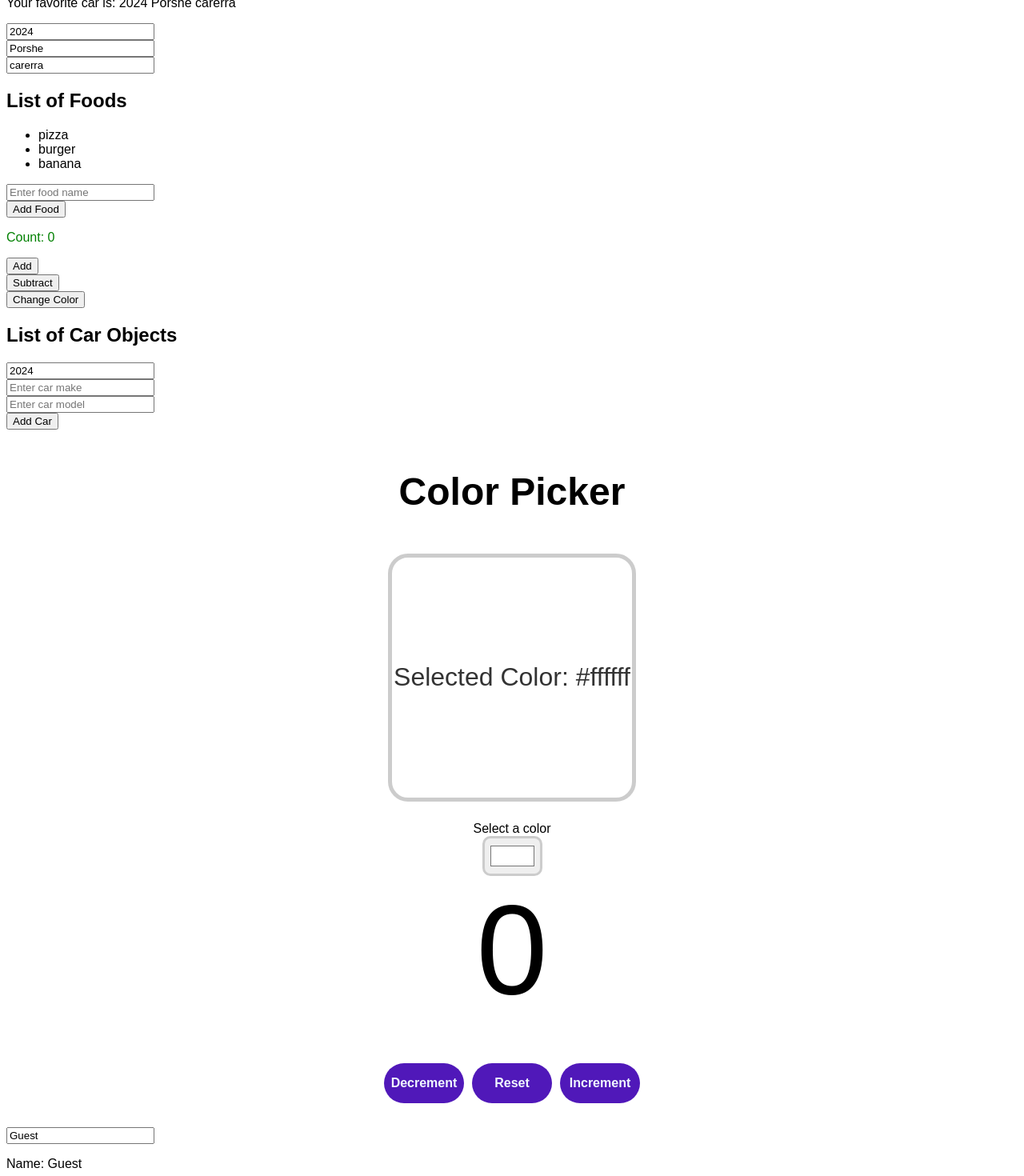
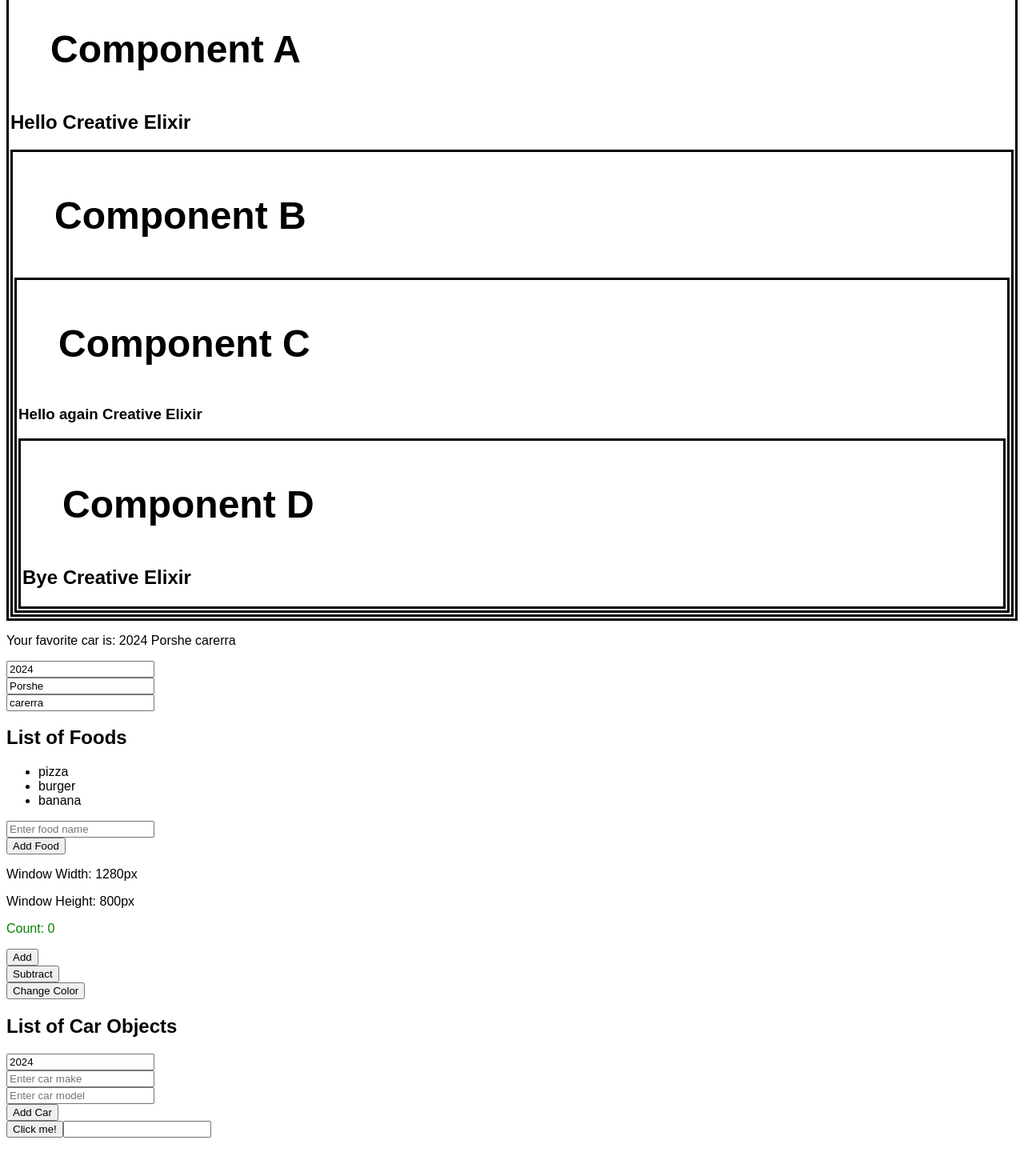
Before and after one commit to MosehMaguah/learning_react, a React (Vite) app in the folder my-react-app/: page / in a window 1280 px wide. Shown: the part 200-1670 px from the top of the page at 80% size. Built offline with nearby package versions, Linux system fonts and the light colour scheme.

Commit message:
learning useRef and useContext

```diff
--- a/my-react-app/src/App.jsx
+++ b/my-react-app/src/App.jsx
@@ -15,6 +15,9 @@ import Component from "./Component.jsx";
 import ArrayUpdate from "./ArrayUpdate.jsx";
 import ObjectUpdater from "./ObjectUpdater.jsx";
 import LearnUseEffect from "./LearnUseEffect.jsx";
+import UseEffectHook from "./UseEffectHook.jsx";
+import ComponentA from "./ComponentA.jsx";
+import UseRefHook from "./UseRefHook.jsx"
 
 function App() {
   const fruits = [
@@ -37,11 +40,14 @@ function App() {
     <>
       <Header />
       <UserGreeting isLoggedIn={true} />
+      <ComponentA/>
       <Component/>
       <ArrayUpdate/>
+      <UseEffectHook/>
       <LearnUseEffect/>
 
       <ObjectUpdater />
+      <UseRefHook />
 
       <ColorPicker/>
 
--- /dev/null
+++ b/my-react-app/src/ComponentA.jsx
@@ -0,0 +1,20 @@
+import ComponentB from "./ComponentB.jsx";
+import React, { useState, createContext } from "react";
+
+export const UserContext = createContext();
+
+function ComponentA() {
+  const [user, setUser] = useState("Creative Elixir");
+
+  return (
+    <div className="box">
+      <h1>Component A</h1>
+      <h2>{`Hello ${user}`}</h2>
+      <UserContext.Provider value={user}>
+        <ComponentB user={user} />
+      </UserContext.Provider>
+    </div>
+  );
+}
+
+export default ComponentA;
--- /dev/null
+++ b/my-react-app/src/ComponentB.jsx
@@ -0,0 +1,12 @@
+import ComponentC from "./ComponentC.jsx";
+
+function ComponentB() {
+  return (
+    <div className="box">
+      <h1>Component B</h1>
+      <ComponentC />
+    </div>
+  );
+}
+
+export default ComponentB;
--- /dev/null
+++ b/my-react-app/src/ComponentC.jsx
@@ -0,0 +1,19 @@
+import ComponentD from './ComponentD.jsx'
+import React, {useContext} from "react"
+import {UserContext} from './ComponentA.jsx';
+
+function ComponentC(){
+
+    const user = useContext(UserContext);
+
+    return (
+        <div className="box">
+            <h1>Component C</h1>
+            <h3>{`Hello again ${user}`}</h3>
+            <ComponentD />
+
+        </div>
+    )
+}
+
+export default ComponentC
--- /dev/null
+++ b/my-react-app/src/ComponentD.jsx
@@ -0,0 +1,17 @@
+import React, {useContext} from "react"
+import {UserContext} from './ComponentA.jsx';
+
+function ComponentD(){
+
+    const user = useContext(UserContext);
+
+    return (
+        <div className="box">
+            <h1>Component D</h1>
+            <h2>{`Bye ${user}`}</h2>
+
+        </div>
+    )
+}
+
+export default ComponentD
--- a/my-react-app/src/LearnUseEffect.jsx
+++ b/my-react-app/src/LearnUseEffect.jsx
@@ -6,6 +6,8 @@ function LearnUseEffect() {
 
   useEffect(() => {
     document.title = `Count: ${count} ${color}`;
+
+
   }), [count, color];
 
   function addCount() {
--- /dev/null
+++ b/my-react-app/src/UseEffectHook.jsx
@@ -0,0 +1,34 @@
+import React, { useState, useEffect } from "react";
+
+function UseEffectHook() {
+  const [width, setWidth] = useState(window.innerWidth);
+  const [height, setHeight] = useState(window.innerHeight);
+
+  useEffect(() => {
+    window.addEventListener("resize", handleResize);
+    console.log("EVENT LISTENER ADDED");
+
+    return () => {
+      window.removeEventListener("resize", handleResize);
+      console.log("EVENT LISTENER REMOVED");
+    };
+  }, []);
+
+  useEffect(() => {
+    document.title = `Size: ${width} x ${height}`;
+  }, [width, height]);
+
+  function handleResize() {
+    setWidth(window.innerWidth);
+    setHeight(window.innerHeight);
+  }
+
+  return (
+    <>
+      <p>Window Width: {width}px</p>
+      <p>Window Height: {height}px</p>
+    </>
+  );
+}
+
+export default UseEffectHook;
--- /dev/null
+++ b/my-react-app/src/UseRefHook.jsx
@@ -0,0 +1,26 @@
+import React, {useState, useEffect, useRef} from 'react';
+
+function UseRefHook(){
+
+    const inputRef = useRef(0);
+
+    useEffect(() => {
+        console.log("COMPONENT RENDERED");
+    });
+
+    function handleClick(){
+        inputRef.current.focus();
+        inputRef.current.style.backgroundColor = "yellow";
+    }
+
+    return (
+        <div>
+        <button onClick={handleClick}>
+            Click me!
+        </button>
+        <input ref={inputRef}/>
+        </div>
+    );
+}
+
+export default UseRefHook;
--- a/my-react-app/src/index.css
+++ b/my-react-app/src/index.css
@@ -151,3 +151,8 @@ input[type="color"]{
   border: 3px solid hsl(0, 0%, 80%);
 
 }
+
+.box{
+  border: 3px solid;
+  padding: 2px;
+}
```
